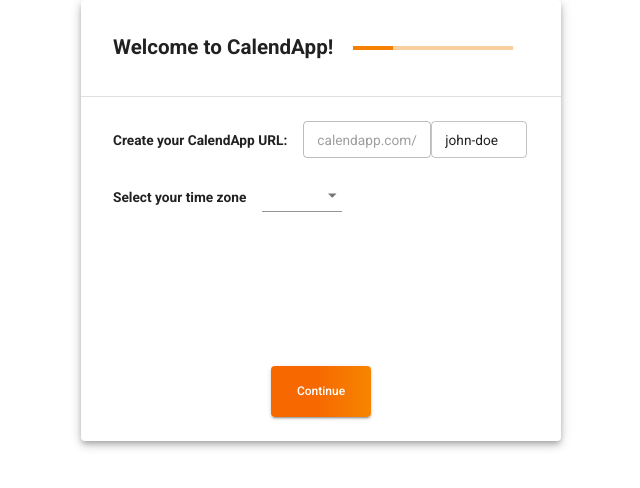
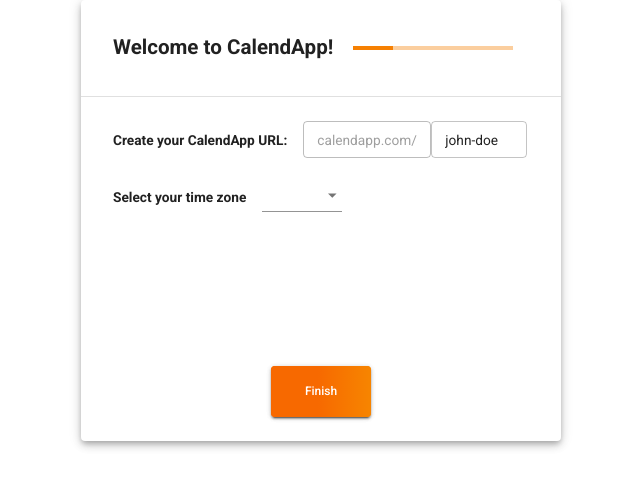
Before and after one commit to hatchways/team-yugioh, a React (Create React App) app in the folder client/: page /onboarding/1 in a window 1280 px wide. Shown: the top 488 px of the page, without its empty margins (319-959 px from the left). Built offline with nearby package versions, Linux system fonts and the light colour scheme.

Commit message:
WIP keep continue button in parent

```diff
--- a/client/src/pages/OnBoarding/OnBoarding.js
+++ b/client/src/pages/OnBoarding/OnBoarding.js
@@ -5,8 +5,9 @@ import {
   makeStyles,
   Typography,
   Divider,
+  Button,
 } from "@material-ui/core";
-import { Route, Switch, Redirect, useRouteMatch } from "react-router-dom";
+import { Route, Switch, Link, Redirect, useRouteMatch } from "react-router-dom";
 
 import SetTimezoneUrl from "./SetTimezoneUrl";
 import ConnectGoogleCalendar from "./ConnectGoogleCalendar";
@@ -27,7 +28,7 @@ const OnBoarding = () => {
 
   return (
     <Paper elevation={5} className={classes.paper}>
-      <div className={classes.mainContent}>
+      <div className={classes.root}>
         <Grid
           container
           item
@@ -72,12 +73,27 @@ const OnBoarding = () => {
             <Redirect to="/onboarding/1" />
           </Route>
         </Switch>
+
+        <Grid container justify="center">
+          <Button
+            color="primary"
+            variant="contained"
+            className={classes.button}
+          >
+            <Link to="/onboarding/3" className={classes.link}>
+              Finish
+            </Link>
+          </Button>
+        </Grid>
       </div>
     </Paper>
   );
 };
 
-const useStyles = makeStyles(() => ({
+const useStyles = makeStyles((theme) => ({
+  root: {
+    position: "relative",
+  },
   topContent: {
     padding: "2em",
     height: "6em",
@@ -86,11 +102,20 @@ const useStyles = makeStyles(() => ({
     margin: "auto",
     width: "30em",
   },
-  mainContent: {
-    flexGrow: 1,
-  },
   gridForMainContent: {
     height: "100%",
+  },
+  button: {
+    background: theme.palette.primary.button,
+    color: "white",
+    padding: "15px 50px 15px 50px",
+    position: "absolute",
+    bottom: "2em",
+    width: "3em",
+  },
+  link: {
+    textDecoration: "none",
+    color: theme.palette.common.white,
   },
 }));
 
```
